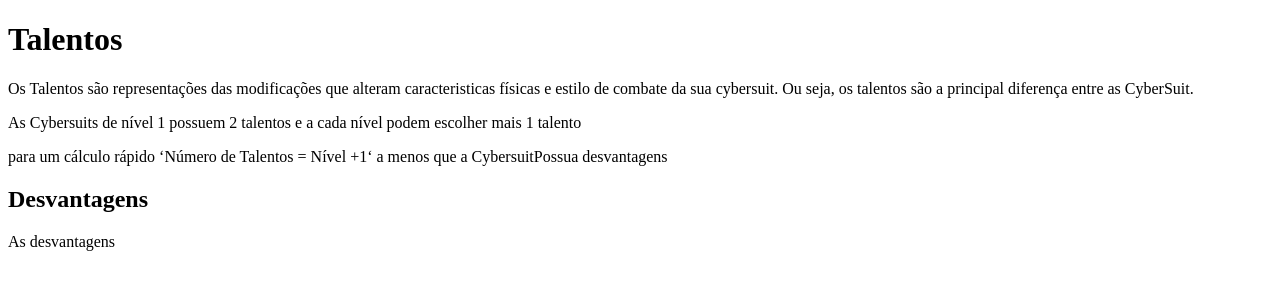
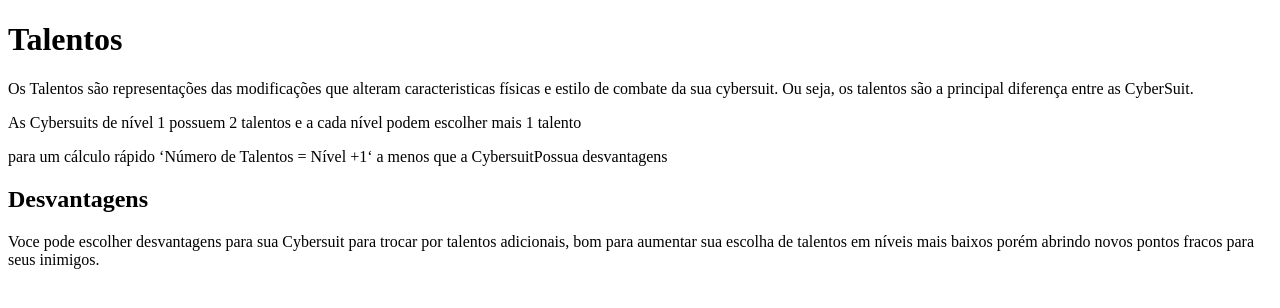
Before and after one commit to ThomasKruchelski/new-frontiers-rpg, a Next.js app: page /documentacao/criacao-de-cybersuit/talentos in a window 1280 px wide. Shown: the top 308 px of the page. Built offline with nearby package versions, Linux system fonts and the light colour scheme.

Commit message:
Atualizar o talentos.mdx

```diff
--- a/pages/documentacao/criacao-de-cybersuit/talentos.mdx
+++ b/pages/documentacao/criacao-de-cybersuit/talentos.mdx
@@ -10,4 +10,4 @@ para um cálculo rápido ‘Número de Talentos = Nível +1‘ a menos que a Cyb
 
 ## Desvantagens
 
-As desvantagens
+Voce pode escolher desvantagens para sua Cybersuit para trocar por talentos adicionais, bom para aumentar sua escolha de talentos em níveis mais baixos porém abrindo novos pontos fracos para seus inimigos.
```
